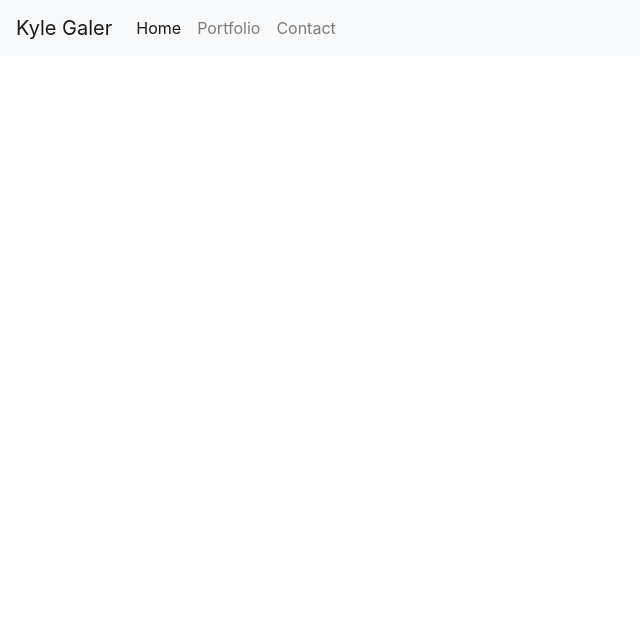
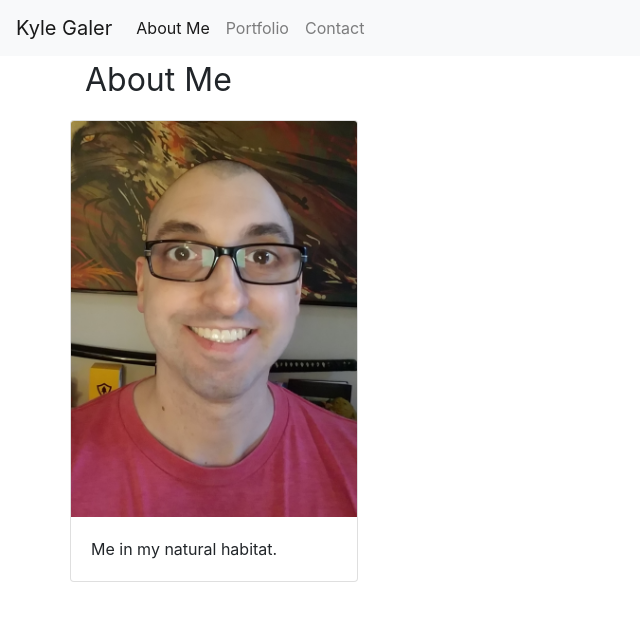
Before and after one commit to gaky0401/Portfolio, a plain HTML site: page index.html in a window 1280 px wide. Shown: the whole page, without its empty margins (0-640 px from the left). Drawn offline with nearby package versions, Linux system fonts and the light colour scheme.

Commit message:
getting there

```diff
--- a/index.css
+++ b/index.css
@@ -0,0 +1,3 @@
+#aboutMe {
+    font-size: 32px;
+}
--- a/index.html
+++ b/index.html
@@ -5,7 +5,7 @@
     <meta name="viewport" content="width=device-width, initial-scale=1.0">
     <link rel="stylesheet" href="https://stackpath.bootstrapcdn.com/bootstrap/4.5.2/css/bootstrap.min.css" integrity="sha384-JcKb8q3iqJ61gNV9KGb8thSsNjpSL0n8PARn9HuZOnIxN0hoP+VmmDGMN5t9UJ0Z" crossorigin="anonymous">
     <link rel="stylesheet" href="index.css">
-    <title>Kyle Galer's site</title>
+    <title>Kyle Galer's Portfolio</title>
 </head>
 <header>
     <nav class="navbar navbar-expand-lg navbar-light bg-light">
@@ -15,8 +15,9 @@
         </button>
         <div class="collapse navbar-collapse" id="navbarText">
           <ul class="navbar-nav mr-auto">
+            <!-- added active tag so the active page would highlight -->
             <li class="nav-item active">
-              <a class="nav-link" href="#">Home <span class="sr-only">(current)</span></a>
+              <a class="nav-link" href="#">About Me <span class="sr-only">(current)</span></a>
             </li>
             <li class="nav-item">
               <a class="nav-link" href="portfolio/portfolio.html">Portfolio</a>
@@ -29,6 +30,22 @@
       </nav>
 </header>
 <body>
-
+<section class="container">
+    <section class="row">
+        <section class="col-lg-6">
+            <p id="aboutMe">About Me</p>
+        </section>
+    </section>
+    <section class="row">
+        <section class="col-med-3">
+            <div class="card" style="width: 18rem;">
+                <img src="Portfolio.jpg" class="card-img-top" alt="a smiling picture of me">
+                <div class="card-body">
+                  <p class="card-text">Me in my natural habitat.</p>
+                </div>
+              </div>
+        </section>
+    </section>
+</section>
 </body>
 </html>
```
Also changed, not shown: contact/contact.html (+2 -1 lines), portfolio/portfolio.html (+6 -1 lines), Portfolio.jpg (added).
